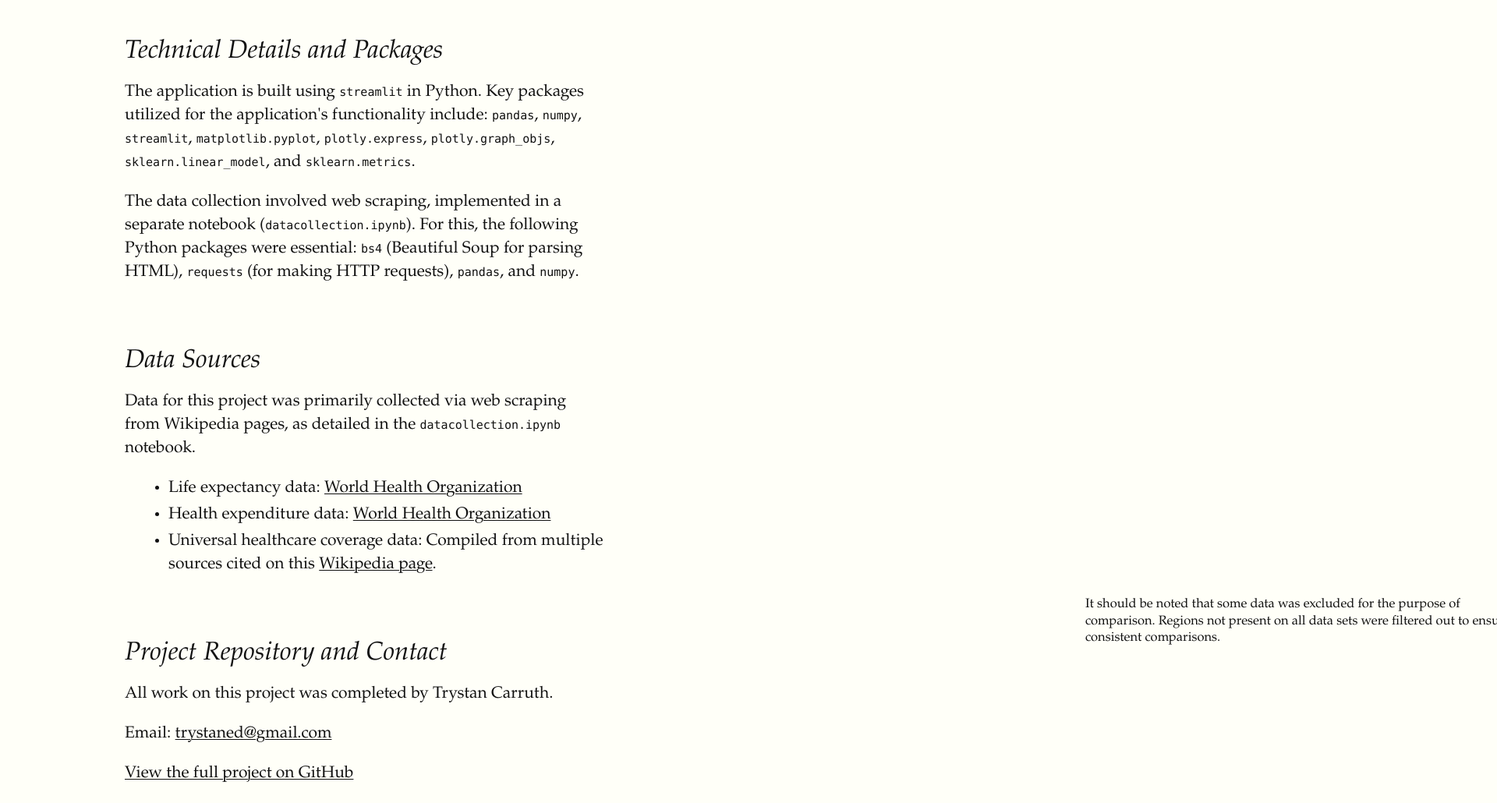
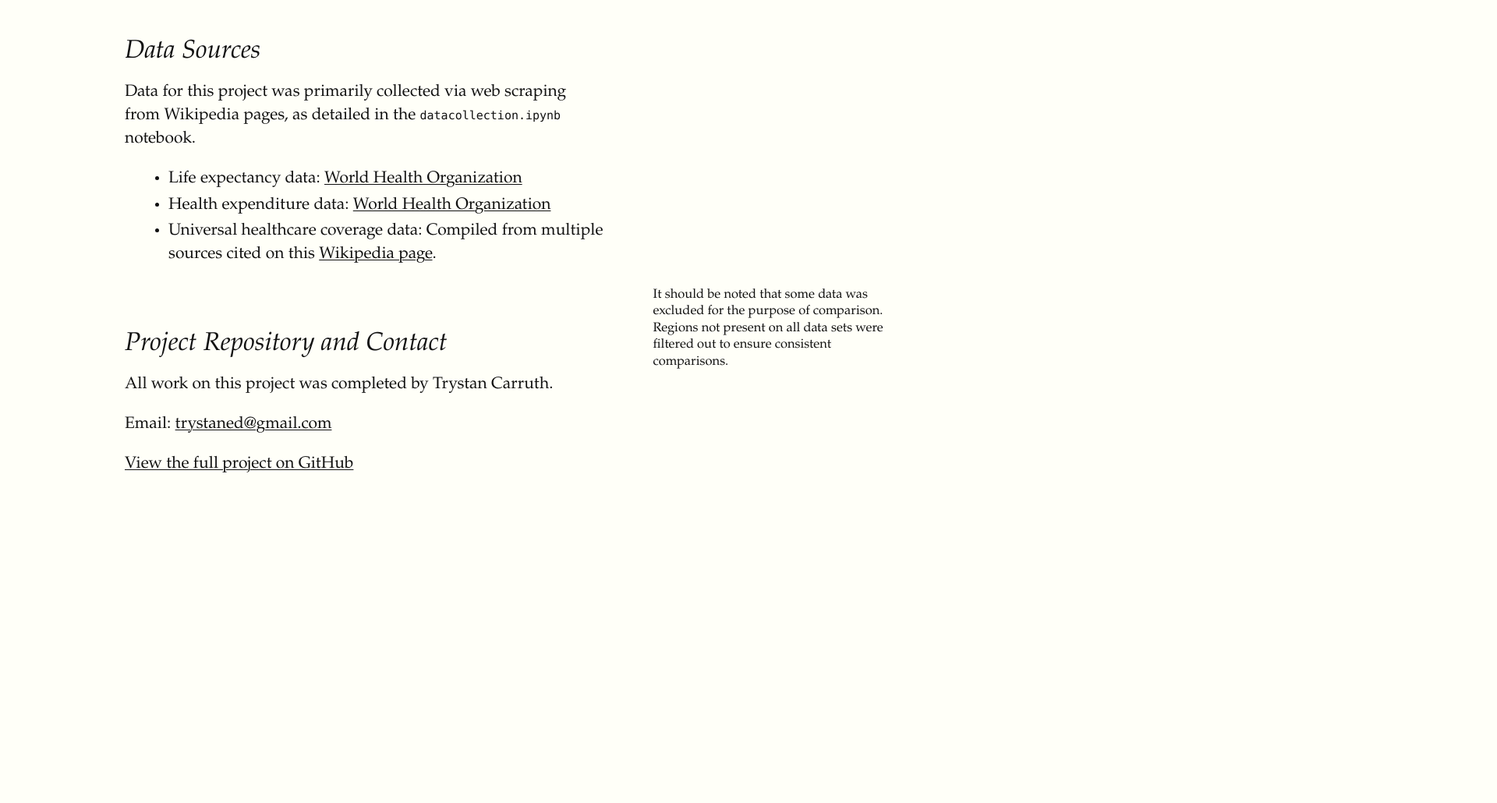
Before and after one commit to CarruthT/try.stan, a website: page projects/life-expectancy-healthcare/life-expectancy-healthcare.html in a window 1280 px wide. Shown: the part 2142-3172 px from the top of the page at 78% size, 1920 px wide, since content can reach past the window. After the commit the page ends 2872 px from the top, so only its background shows below. Drawn offline with Linux system fonts and the light colour scheme; a web font is replaced by a local one.

Commit message:
Formatting

```diff
--- a/projects/life-expectancy-healthcare/life-expectancy-healthcare.html
+++ b/projects/life-expectancy-healthcare/life-expectancy-healthcare.html
@@ -28,8 +28,8 @@
                 Regression analysis is integrated to forecast this relationship, providing insights into potential future trends. The application also presents relevant statistics comparing life expectancy and health expenditure across different healthcare system types, along with model performance metrics and coefficients.
             </p>
             <figure class="fullwidth">
-                <img src="https://github.com/CarruthT/Health-Expenditure-and-Life-Expectancy-Data-Analysis-and-Web-Scraping/assets/97051391/c95e5e2f-49ed-410d-a645-98f00468cd7" alt="Screenshot of the Streamlit application">
-                <figcaption>Figure 1: Screenshot of the Streamlit application interface, showing data visualization and analysis of life expectancy and health expenditure.</figcaption>
+                <img src="https://github.com/CarruthT/Health-Expenditure-and-Life-Expectancy-Data-Analysis-and-Web-Scraping/assets/97051391/c95e5e2f-49ed-410d-a645-98f004688cd7" alt="Animated screenshot of the Streamlit application displaying data visualizations.">
+                <figcaption>Figure 1: Animated screenshot of the Streamlit application interface, showing interactive data visualization and analysis of life expectancy and health expenditure.</figcaption>
             </figure>
         </section>
 
@@ -57,17 +57,6 @@
         </section>
 
         <section>
-            <h2>Technical Details and Packages</h2>
-            <p>
-                The application is built using <code class="code">streamlit</code> in Python. Key packages utilized for the application's functionality include:
-                <code class="code">pandas</code>, <code class="code">numpy</code>, <code class="code">streamlit</code>, <code class="code">matplotlib.pyplot</code>, <code class="code">plotly.express</code>, <code class="code">plotly.graph_objs</code>, <code class="code">sklearn.linear_model</code>, and <code class="code">sklearn.metrics</code>.
-            </p>
-            <p>
-                The data collection involved web scraping, implemented in a separate notebook (<code class="code">datacollection.ipynb</code>). For this, the following Python packages were essential: <code class="code">bs4</code> (Beautiful Soup for parsing HTML), <code class="code">requests</code> (for making HTTP requests), <code class="code">pandas</code>, and <code class="code">numpy</code>.
-            </p>
-        </section>
-
-        <section>
             <h2>Data Sources</h2>
             <p>
                 Data for this project was primarily collected via web scraping from Wikipedia pages, as detailed in the <code class="code">datacollection.ipynb</code> notebook.
@@ -77,8 +66,10 @@
                 <li>Health expenditure data: <a href="https://apps.who.int/nha/database/Select/Indicators/en" target="_blank" rel="noopener noreferrer">World Health Organization</a></li>
                 <li>Universal healthcare coverage data: Compiled from multiple sources cited on this <a href="https://en.wikipedia.org/wiki/Health_care_systems_by_country" target="_blank" rel="noopener noreferrer">Wikipedia page</a>.</li>
             </ul>
-            <p class="marginnote">
-                It should be noted that some data was excluded for the purpose of comparison. Regions not present on all data sets were filtered out to ensure consistent comparisons.
+            <p>
+                <label for="mn-data-exclusion" class="margin-toggle">⊕</label>
+                <input type="checkbox" id="mn-data-exclusion" class="margin-toggle"/>
+                <span class="marginnote">It should be noted that some data was excluded for the purpose of comparison. Regions not present on all data sets were filtered out to ensure consistent comparisons.</span>
             </p>
         </section>
 
```
